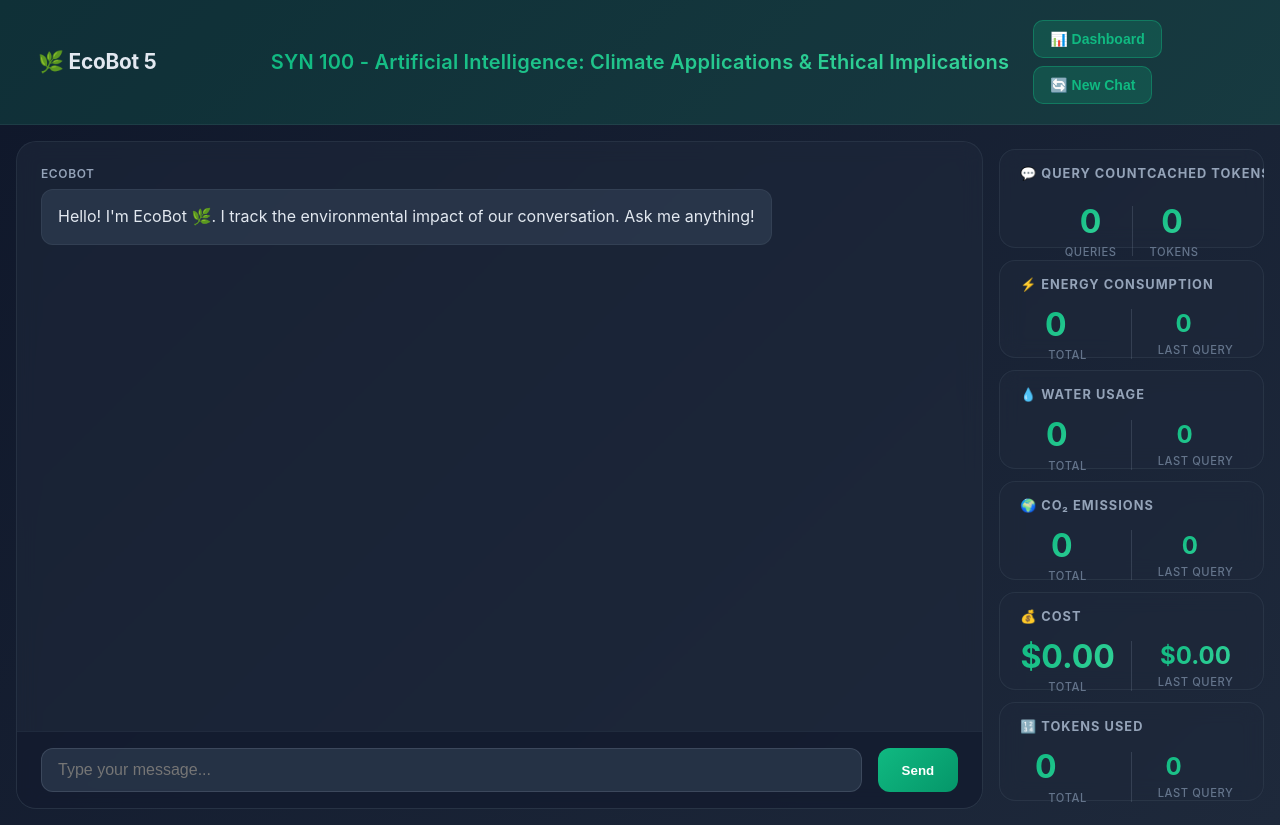
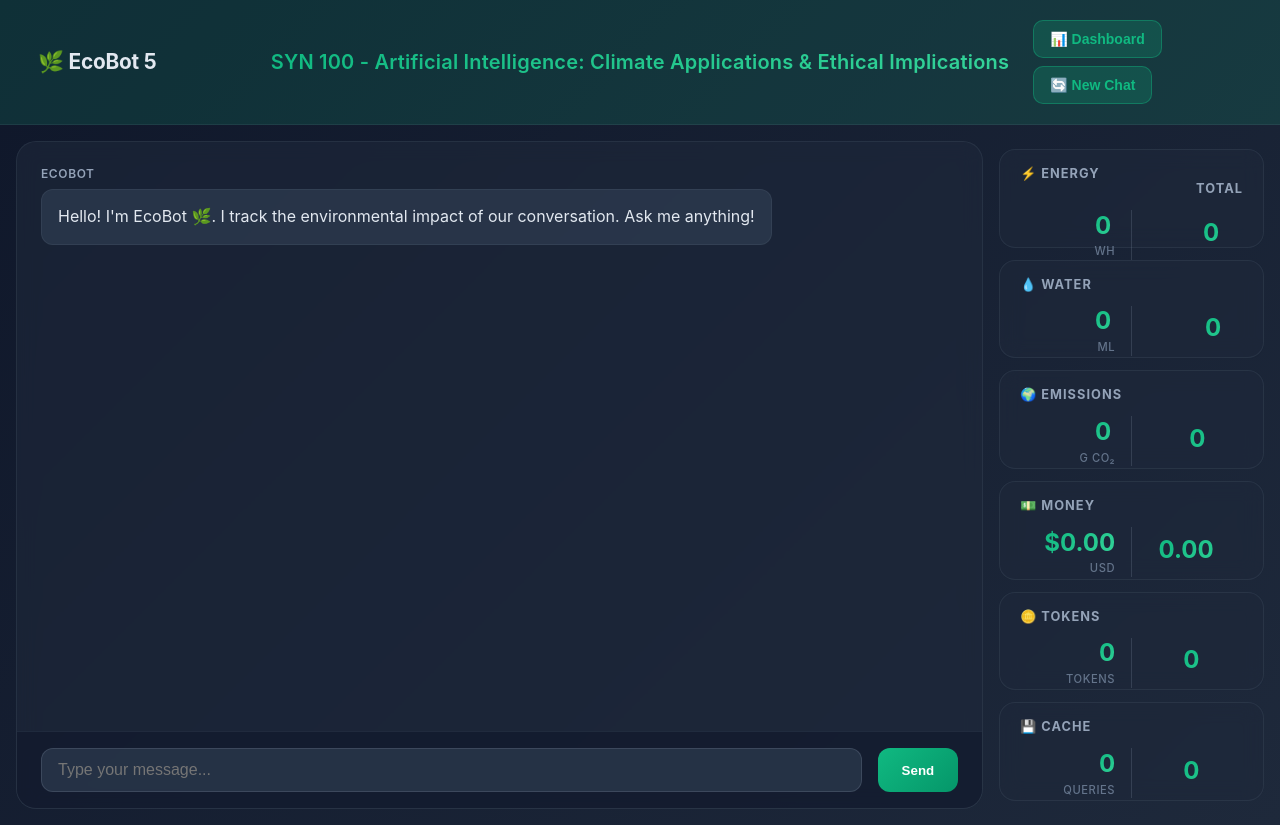
Before and after one commit to hari3mo/EcoBot, a Flask app: page / in a window 1280 px wide. Run offline with Flask 3, Linux system fonts and the light colour scheme.

Commit message:
marginal stats

```diff
--- a/app/static/css/style.css
+++ b/app/static/css/style.css
@@ -310,7 +310,7 @@ body {
 /* Cached Tokens — match action button styling */
 .cached-tokens-display {
     display: none;
-    align-items: center;;
+    align-items: center;
     gap: 0.25rem;
     padding: 0.5rem 1rem;
     background: rgba(16, 185, 129, 0.2);
@@ -331,6 +331,7 @@ body {
 .cached-tokens-display.increment-flash {
     animation: flash 0.75s ease;
 }
+
 #cachedTokensValue {
     color: #34d399;
     font-weight: 700;
@@ -381,14 +382,28 @@ body {
     line-height: 1;
 }
 
-.stat-title, .stat-title-left,  .stat-title-right {
+.stat-title,
+.stat-title-left,
+.stat-title-right {
     font-size: 0.8rem;
     font-weight: 700;
     color: #94a3b8;
-    margin-bottom: 0.875rem;
     text-transform: uppercase;
     letter-spacing: 0.08em;
     flex-shrink: 0;
+}
+
+/* Added alignment for left and right titles */
+.stat-title-left {
+    text-align: left;
+}
+
+.stat-title-right {
+    text-align: right;
+}
+
+.stat-title {
+    margin-bottom: 0.875rem;
 }
 
 .stat-values {
@@ -413,18 +428,20 @@ body {
     gap: 0.25rem;
 }
 
+/* Added alignment classes for total and marginal values */
+.stat-value-group.total {
+    align-items: flex-end;
+}
+
+/* Updated marginal value alignment to right */
+.stat-value-group.marginal {
+    align-items: flex-end;
+    text-align: right;
+}
+
 .stat-values-center .stat-value-group {
     flex: none;
     text-align: center;
-}
-
-.stat-label {
-    font-size: 0.7rem;
-    color: #64748b;
-    font-weight: 500;
-    text-transform: uppercase;
-    letter-spacing: 0.05em;
-    order: 2;
 }
 
 /* Optimized stat number sizing */
@@ -444,10 +461,21 @@ body {
     font-size: 1.5rem;
 }
 
+.stat-label {
+    font-size: 0.7rem;
+    color: #64748b;
+    font-weight: 500;
+    text-transform: uppercase;
+    letter-spacing: 0.05em;
+    order: 2;
+}
+
 .stat-unit {
     font-size: 0.75rem;
     margin-left: 0.25rem;
     opacity: 0.8;
+    color: #64748b;
+    /* Match stat-label color */
 }
 
 .stat-divider {
--- a/app/static/js/main.js
+++ b/app/static/js/main.js
@@ -108,7 +108,7 @@ function updateStats(data) {
   flashTotalStat("totalWater")
 
   const totalCO2 = document.getElementById("totalCO2")
-  totalCO2.innerHTML = `${Number.parseFloat(data.total_co2).toFixed(3)}<span class="stat-unit">g</span>`
+  totalCO2.innerHTML = `${Number.parseFloat(data.total_co2).toFixed(3)}<span class="stat-unit">g CO₂</span>`
   flashTotalStat("totalCO2")
 
   const totalCost = document.getElementById("totalCost")
@@ -119,18 +119,20 @@ function updateStats(data) {
   totalTokens.innerHTML = `${data.total_tokens}<span class="stat-unit">tokens</span>`
   flashTotalStat("totalTokens")
 
-  updateIncrement("marginalEnergy", data.inc_wh, "Wh")
-  updateIncrement("marginalWater", data.inc_ml, "mL")
-  updateIncrement("marginalCO2", data.inc_co2, "g")
+  updateIncrement("marginalEnergy", data.inc_wh, "")
+  updateIncrement("marginalWater", data.inc_ml, "")
+  updateIncrement("marginalCO2", data.inc_co2, "")
   updateIncrement("marginalCost", data.inc_usd, "")
-  updateIncrement("marginalTokens", data.inc_tokens, "tokens")
+  updateIncrement("marginalTokens", data.inc_tokens, "")
 
-  if (data.cached_tokens && data.cached_tokens > 0) {
-    const cachedDisplay = document.getElementById("cachedTokensDisplay")
-    const cachedValue = document.getElementById("cachedTokensValue")
-    cachedDisplay.style.display = "flex"
-    cachedValue.textContent = data.cached_tokens
-    flashCachedTokens()
+  // Increment cached tokens display each query
+  const cachedTokensEl = document.getElementById("cachedTokens")
+  if (cachedTokensEl) {
+    let currentCached = parseInt(cachedTokensEl.textContent) || 0
+    let increment = Number.parseInt(data.cached_tokens) || 0
+    let newCached = currentCached + increment
+    cachedTokensEl.innerHTML = `${newCached}<span class="stat-unit">tokens</span>`
+    flashTotalStat("cachedTokens")
   }
 }
 
@@ -143,7 +145,7 @@ function updateIncrement(elementId, value, unit = "", prefix = "+") {
     displayValue = Number.parseInt(value)
   } else if (elementId === "marginalCost") {
     displayValue = Number.parseFloat(value).toFixed(4)
-    displayValue = `$${displayValue}`
+    displayValue = `${displayValue} USD`
   } else if (elementId === "marginalCO2") {
     displayValue = Number.parseFloat(value).toFixed(3)
   } else {
--- a/app/templates/base.html
+++ b/app/templates/base.html
@@ -16,11 +16,6 @@
             {% if session['admin'] %}
             <button class="admin-button">Admin</button>
             {% endif %}
-            <div class="cached-tokens-display" id="cachedTokensDisplay" style="display:none;">
-                <span class="cached-label">💾</span>
-                <span class="cached-value" id="cachedTokensValue">0</span>
-                <span class="cached-suffix">tokens cached</span>
-            </div>
         </div>
 
         <h1 class="course-title">SYN 100 - Artificial Intelligence: Climate Applications & Ethical Implications</h1>
@@ -34,6 +29,6 @@
         {% endblock %}
     </div>
 
-    {% block extra_scripts %}{% endblock %}
+    <script src="{{ url_for('static', filename='js/main.js') }}"></script>
 </body>
 </html>
--- a/app/templates/index.html
+++ b/app/templates/index.html
@@ -29,100 +29,105 @@
 
     <!-- Stats -->
     <div class="stats-section">
-    <div class="stat-card">
-    <div class="stat-card-header">
-        <span class="stat-title-left">💬 Query Count</span>
-        <span class="stat-title-right">Cached Tokens 🪙</span>
-    </div>
-    <div class="stat-values stat-values-center">
-        <div class="stat-value-group">
-            <div class="stat-number" id="queryCount">0</div>
-            <div class="stat-label">Queries</div>
-        </div>
-        <div class="stat-divider"></div>
-        <div class="stat-value-group">
-            <div class="stat-number" id="cachedTokens">0<span class="stat-unit"></span></div>
-            <div class="stat-label">Tokens</div>
-        </div>
-    </div>
-</div>
+        <!-- Energy Card -->
         <div class="stat-card">
-            <div class="stat-title">⚡ Energy Consumption</div>
+            <div class="stat-title">⚡ Energy
+                <div class="stat-title-right">TOTAL</div>
+            </div>
             <div class="stat-values">
-                <div class="stat-value-group">
-                    <div class="stat-number" id="totalEnergy">0<span class="stat-unit">Wh</span></div>
-                    <div class="stat-label">Total</div>
+                <div class="stat-value-group marginal">
+                    <div class="stat-number stat-number-small" id="marginalEnergy">0<span class="stat-unit"></span></div>
+                    <div class="stat-label">Wh</div>
                 </div>
                 <div class="stat-divider"></div>
-                <div class="stat-value-group">
-                    <div class="stat-number stat-number-small" id="marginalEnergy">0<span class="stat-unit">Wh</span></div>
-                    <div class="stat-label">Last Query</div>
+                <div class="stat-value-group total">
+                    <div class="stat-number stat-number-small" id="totalEnergy">0<span class="stat-unit">Wh</span></div>
+                    <div class="stat-label"></div>
                 </div>
             </div>
         </div>
 
+        <!-- Water Card -->
         <div class="stat-card">
-            <div class="stat-title">💧 Water Usage</div>
+            <div class="stat-title">💧 Water</div>
             <div class="stat-values">
-                <div class="stat-value-group">
-                    <div class="stat-number" id="totalWater">0<span class="stat-unit">mL</span></div>
-                    <div class="stat-label">Total</div>
+                <div class="stat-value-group marginal">
+                    <div class="stat-number stat-number-small" id="marginalWater">0<span class="stat-unit"></span></div>
+                    <div class="stat-label">mL</div>
                 </div>
                 <div class="stat-divider"></div>
-                <div class="stat-value-group">
-                    <div class="stat-number stat-number-small" id="marginalWater">0<span class="stat-unit">mL</span></div>
-                    <div class="stat-label">Last Query</div>
+                <div class="stat-value-group total">
+                    <div class="stat-number stat-number-small" id="totalWater">0<span class="stat-unit">mL</span></div>
+                    <div class="stat-label"></div>
                 </div>
             </div>
         </div>
 
+        <!-- CO2 Card -->
         <div class="stat-card">
-            <div class="stat-title">🌍 CO₂ Emissions</div>
+            <div class="stat-title">🌍 Emissions</div>
             <div class="stat-values">
-                <div class="stat-value-group">
-                    <div class="stat-number" id="totalCO2">0<span class="stat-unit">g</span></div>
-                    <div class="stat-label">Total</div>
+                <div class="stat-value-group marginal">
+                    <div class="stat-number stat-number-small" id="marginalCO2">0<span class="stat-unit"></span></div>
+                    <div class="stat-label">g CO₂</div>
                 </div>
                 <div class="stat-divider"></div>
-                <div class="stat-value-group">
-                    <div class="stat-number stat-number-small" id="marginalCO2">0<span class="stat-unit">g</span></div>
-                    <div class="stat-label">Last Query</div>
+                <div class="stat-value-group total">
+                    <div class="stat-number stat-number-small" id="totalCO2">0<span class="stat-unit">g CO₂</span></div>
+                    <div class="stat-label"></div>
                 </div>
             </div>
         </div>
 
+        <!-- Cost Card -->
         <div class="stat-card">
-            <div class="stat-title">💰 Cost</div>
+            <div class="stat-title">💵 Money</div>
             <div class="stat-values">
-                <div class="stat-value-group">
-                    <div class="stat-number" id="totalCost">$0.00</div>
-                    <div class="stat-label">Total</div>
+                <div class="stat-value-group marginal">
+                    <div class="stat-number stat-number-small" id="marginalCost">$0.00</div>
+                    <div class="stat-label">USD</div>
                 </div>
                 <div class="stat-divider"></div>
-                <div class="stat-value-group">
-                    <div class="stat-number stat-number-small" id="marginalCost">$0.00</div>
-                    <div class="stat-label">Last Query</div>
+                <div class="stat-value-group total">
+                    <div class="stat-number stat-number-small" id="totalCost">0.00<span class="stat-unit">USD</span></div>
+                    <div class="stat-label"></div>
                 </div>
             </div>
         </div>
 
+        <!-- Tokens Card -->
         <div class="stat-card">
-            <div class="stat-title">🔢 Tokens Used</div>
+            <div class="stat-title">🪙 Tokens</div>
             <div class="stat-values">
-                <div class="stat-value-group">
-                    <div class="stat-number" id="totalTokens">0<span class="stat-unit">tokens</span></div>
-                    <div class="stat-label">Total</div>
+                <div class="stat-value-group marginal">
+                    <div class="stat-number stat-number-small" id="marginalTokens">0</div>
+                    <div class="stat-label">Tokens</div>
                 </div>
                 <div class="stat-divider"></div>
-                <div class="stat-value-group">
-                    <div class="stat-number stat-number-small" id="marginalTokens">0<span class="stat-unit">tokens</span></div>
-                    <div class="stat-label">Last Query</div>
+                <div class="stat-value-group total">
+                    <div class="stat-number stat-number-small" id="totalTokens">0<span class="stat-unit">tokens</span></div>
+                    <div class="stat-label"></div>
                 </div>
             </div>
         </div>
+        <!-- Combined Queries and Marginal Tokens Card -->
+        <div class="stat-card">
+            <div class="stat-title">💾 Cache</div>
+            <div class="stat-values">
+                <div class="stat-value-group marginal">
+                    <div class="stat-number stat-number-small" id="queryCount">0</div>
+                    <div class="stat-label">Queries</div>
+                </div>
+                <div class="stat-divider"></div>
+                <div class="stat-value-group total">
+                    <div class="stat-number stat-number-small" id="cachedTokens">0<span class="stat-unit">tokens</span></div>
+                    <div class="stat-label"></div>
+                </div>
+            </div>
+        </div>
+
     </div>
 </div>
 
 <script src="https://cdn.jsdelivr.net/npm/marked/marked.min.js"></script>
-<script src="{{ url_for('static', filename='js/main.js') }}"></script>
 {% endblock %}
```
Also changed, not shown: 1 other file.
